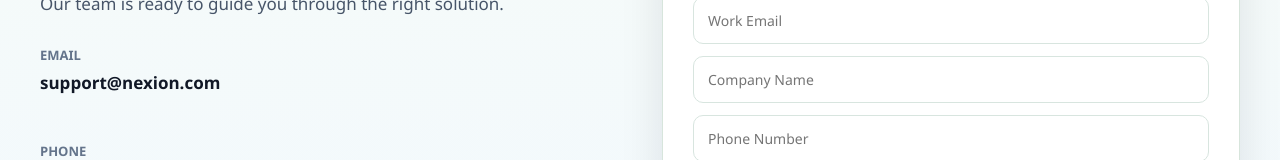
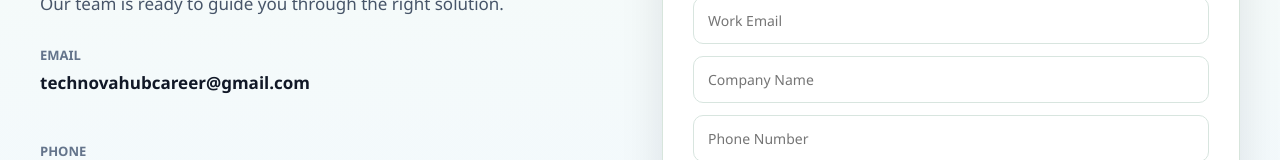
Before and after one commit to technovahub2025/nexion, a React (Vite) app: page / in a window 1280 px wide. Shown: the part 6213-6373 px from the top of the page. Built offline with nearby package versions, Linux system fonts and the light colour scheme.

Commit message:
email_added

```diff
--- a/src/Contact.jsx
+++ b/src/Contact.jsx
@@ -14,7 +14,7 @@ export const Contact = () => {
           <div className="contact-info">
             <div>
               <span>Email</span>
-              <p>support@nexion.com</p>
+              <p>technovahubcareer@gmail.com</p>
             </div>
 
             <div>
```
